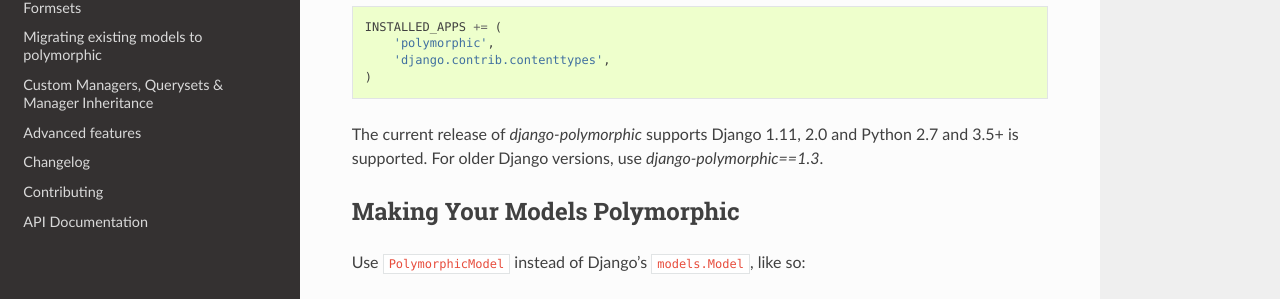
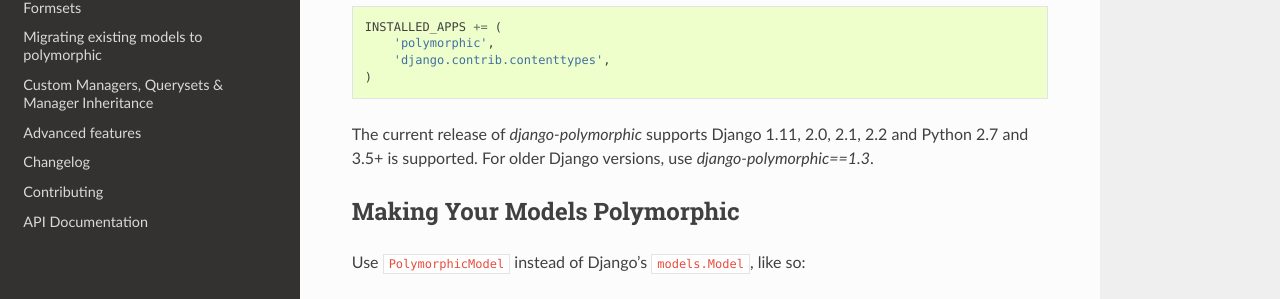
Before and after one commit to jazzband/django-polymorphic, a Sphinx documentation site: the page built from docs/quickstart.rst, in a window 1280 px wide and 900 px high. Shown: the part 317-616 px from the top of the window. Built offline with Sphinx 7.4.7 and the Read the Docs theme 2.0.0, drawn with Linux system fonts in a browser that asks for light colours.

Commit message:
Change `docs/quickstart.rst` version support to match `README.rst`.

```diff
--- a/docs/quickstart.rst
+++ b/docs/quickstart.rst
@@ -12,7 +12,7 @@
         'django.contrib.contenttypes',
     )
 
-The current release of *django-polymorphic* supports Django 1.11, 2.0 and Python 2.7 and 3.5+ is supported.
+The current release of *django-polymorphic* supports Django 1.11, 2.0, 2.1, 2.2 and Python 2.7 and 3.5+ is supported.
 For older Django versions, use *django-polymorphic==1.3*.
 
 Making Your Models Polymorphic
```
